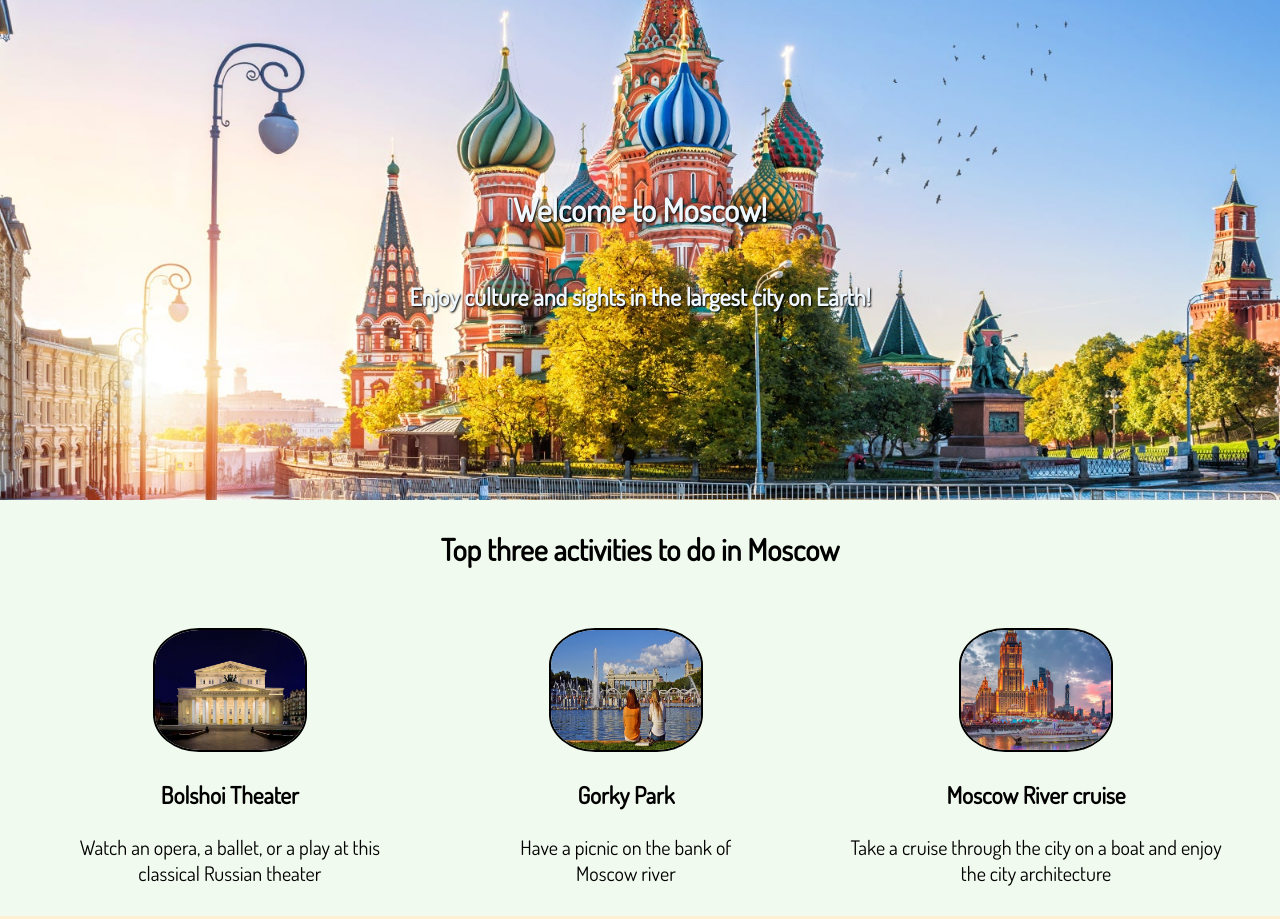
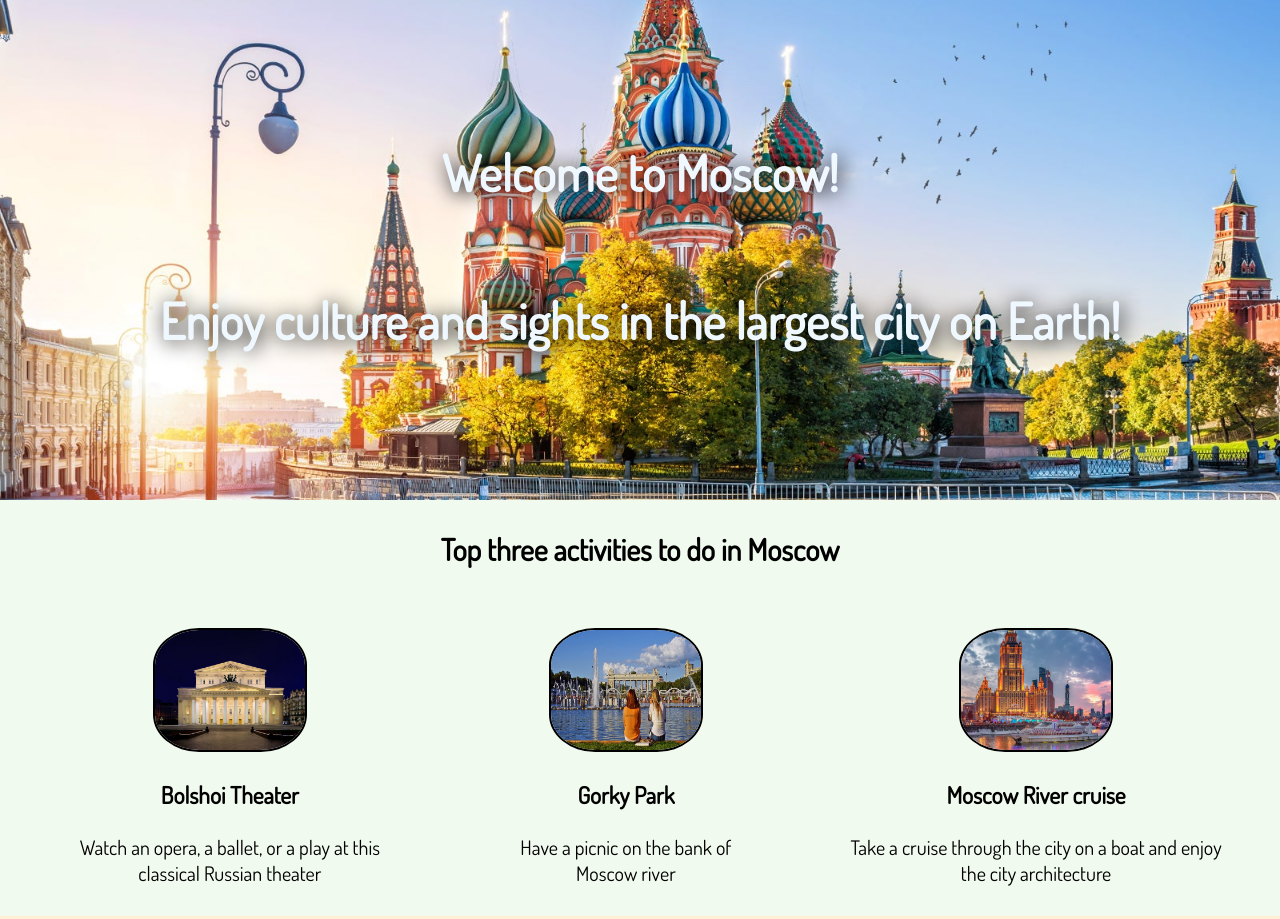
Before and after one commit to Fidelis0001/hometown-page, a plain HTML site: page index.html in a window 1280 px wide. Shown: the top 919 px of the page. Drawn offline with Linux system fonts and the light colour scheme.

```diff
--- a/styles.css
+++ b/styles.css
@@ -6,10 +6,11 @@ body {
 
 h1,
 h2 {
-  /* background-color: #457b9d; */
   padding: 5px 10px;
   border-radius: 15px;
-  text-shadow: 1px 1px 2px black;
+  text-shadow: 2px 2px 20px black;
+  font-weight: 800;
+  font-size: 50px;
 }
 .img-act {
   width: 150px;
@@ -28,7 +29,7 @@ h2 {
   background-size: cover;
   background-position: 50%;
   height: 400px;
-  top: 0px;
+  /* top: 0px; */
   display: flex;
   flex-direction: column;
   align-items: center;
```
